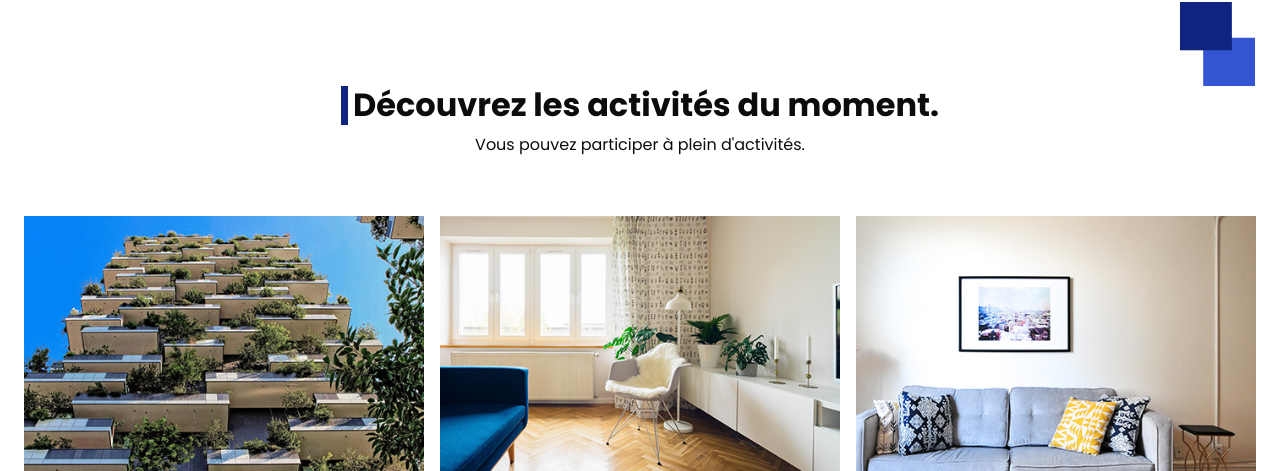
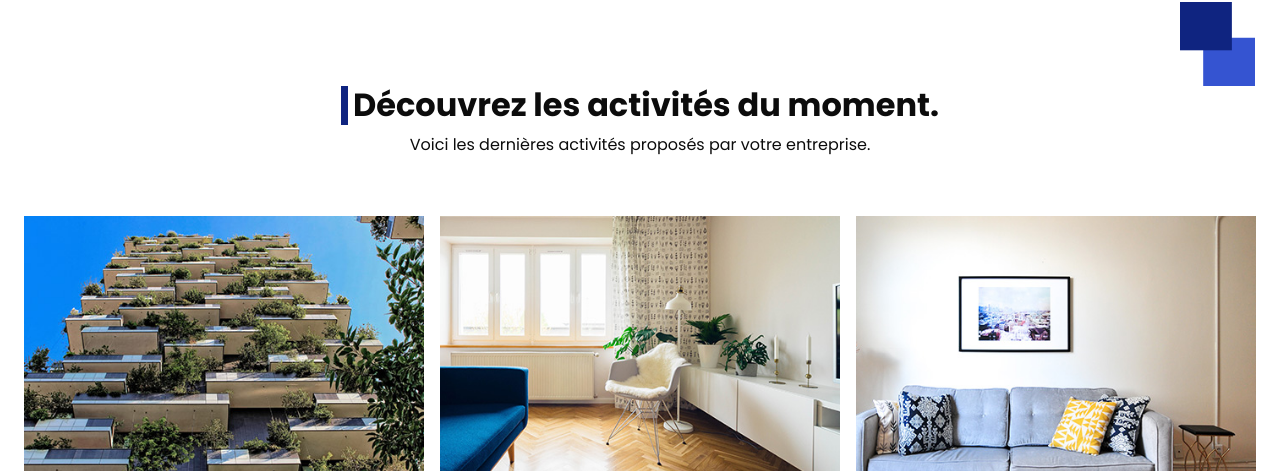
Before and after one commit to RidaMoustaoui/Urban-Activity, a PHP site: page / in a window 1280 px wide. Shown: the part 1127-1598 px from the top of the page. Run offline with PHP 8.4, Linux system fonts and the light colour scheme; some libraries are stand-ins or nearby versions.

Commit message:
Update index.php

```diff
--- a/index.php
+++ b/index.php
@@ -169,7 +169,7 @@
           Découvrez les activités du moment.
         </h2>
         <p>
-          Vous pouvez participer à plein d'activités.
+          Voici les dernières activités proposés par votre entreprise.
         </p>
       </div>
       <div class="sale_container">
```
